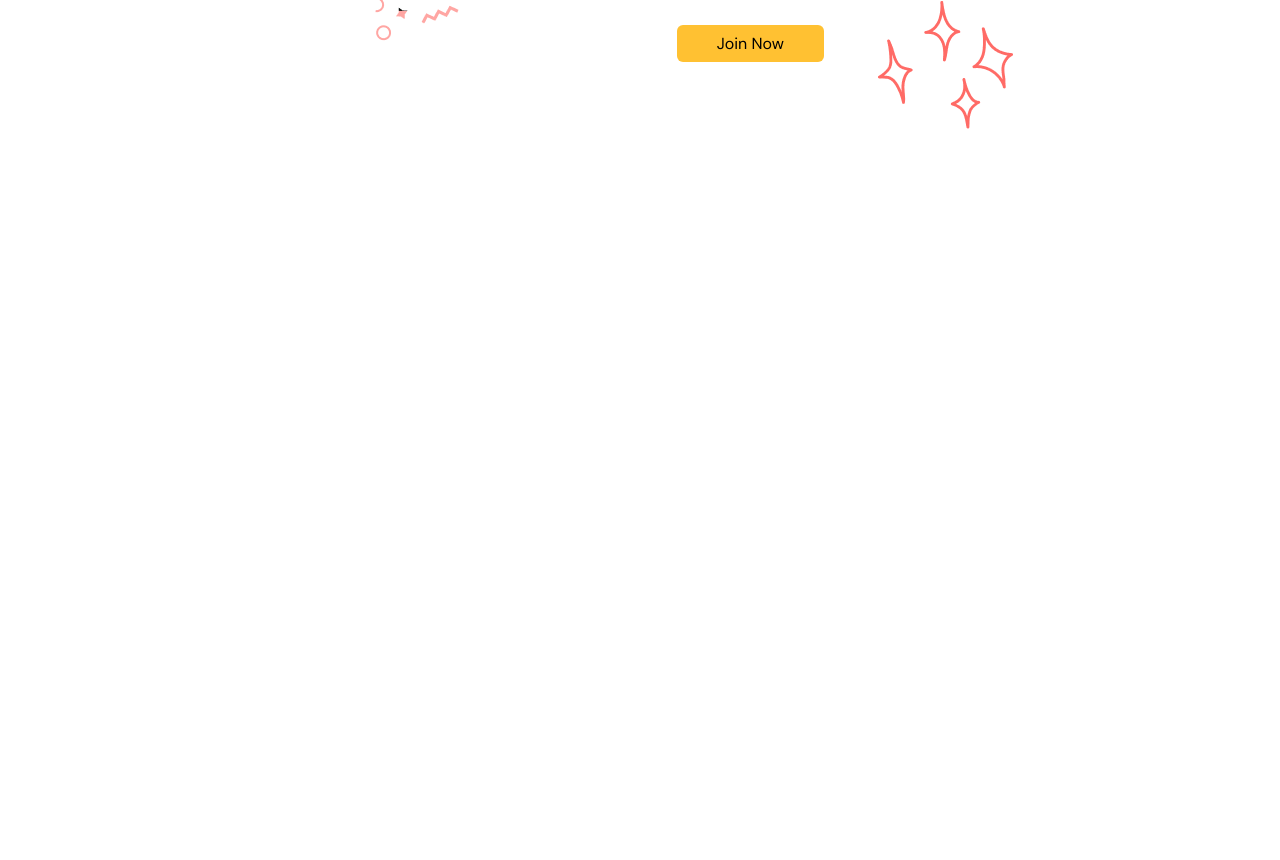
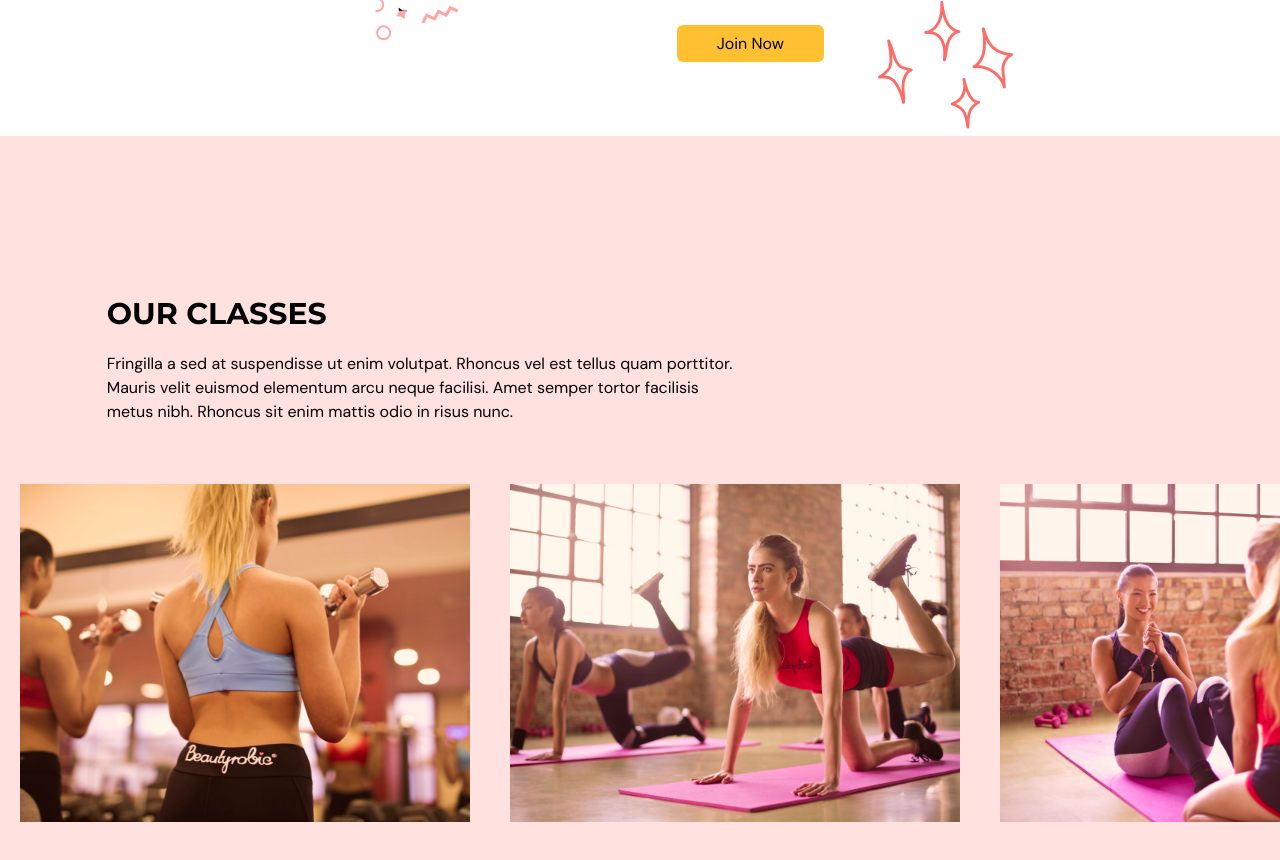
Before and after one commit to Silvia9680/Fitness-App, a React (Vite) app: page / in a window 1280 px wide. Shown: the part 2000-2860 px from the top of the page. Before the commit the page ends 2136 px from the top, so only its background shows below. Built offline with nearby package versions, Linux system fonts and the light colour scheme; the HTML template or start-up script is replaced by a standard one.

Commit message:
Add Our Classes

```diff
--- a/src/App.tsx
+++ b/src/App.tsx
@@ -2,6 +2,7 @@
 import Navbar from "./scenes/navbar";
 import Home from "./scenes/home";
 import Benefits from "./scenes/benefits";
+import OurClasses from "./scenes/ourClasses";
 import { SelectedPage } from "./shared/types";
 
 function App() {
@@ -30,6 +31,7 @@
         />
         <Home setSelectedPage={setSelectedPage}/>
         <Benefits setSelectedPage={setSelectedPage}/>
+        <OurClasses setSelectedPage={setSelectedPage}/>
     </div>
   )
 }
--- /dev/null
+++ b/src/scenes/ourClasses/Class.tsx
@@ -0,0 +1,26 @@
+
+
+type Props = {
+    name: string;
+    description?: string;
+    image: string;
+}
+
+const Class = ({name, description, image}: Props) => {
+    const overlaStyles =  `p-5 absolute z-30 flex
+    h-[380px] w-[450px] flex-col items-center justify-center
+    whitespace-normal bg-primary-500 text-center text-white
+    opacity-0 transition duration-500 hover:opacity-90`;
+
+    return (
+    <li className="relative mx-5 inline-block h-[380px] w-[450px]">
+        <div className={overlaStyles}>
+            <p className="text-2xl">{name}</p>
+            <p className="mt-5">{description}</p>
+        </div>
+        <img src={image} alt={`${image}`} />
+    </li>
+    );
+}
+
+export default Class;
--- /dev/null
+++ b/src/scenes/ourClasses/index.tsx
@@ -0,0 +1,93 @@
+import { SelectedPage, ClassType } from '../../shared/types';
+import image1 from "../../assets/image1.png";
+import image2 from "../../assets/image2.png";
+import image3 from "../../assets/image3.png";
+import image4 from "../../assets/image4.png";
+import image5 from "../../assets/image5.png";
+import image6 from "../../assets/image6.png";
+import { motion } from "framer-motion";
+import HText from '../../shared/HText';
+import Class from './Class';
+
+const classes: Array<ClassType> = [
+    {
+        name: "Weight Training Classes",
+        description: "Lorem ipsum dolor sit amet, consectetur adipiscing elit, sed do eiusmod tempor incididunt ut labore et dolore magna aliqua. Ut enim ad minim veniam, quis nost",
+        image: image1,
+    },
+    {
+        name: "Yoga Classes",
+        image: image2,
+    },
+    {
+        name: "Ab Core Classes",
+        description: "Lorem ipsum dolor sit amet, consectetur adipiscing elit, sed do eiusmod tempor incididunt ut labore et dolore magna aliqua. Ut enim ad minim veniam, quis nost",
+        image: image3,
+    },
+    {
+        name: "Adventure Classes",
+        description: "Lorem ipsum dolor sit amet, consectetur adipiscing elit, sed do eiusmod tempor incididunt ut labore et dolore magna aliqua. Ut enim ad minim veniam, quis nost",
+        image: image4,
+    },
+    {
+        name: "Fitness Classes",
+        image: image5,
+    },
+    {
+        name: "Training Classes",
+        description: "Lorem ipsum dolor sit amet, consectetur adipiscing elit, sed do eiusmod tempor incididunt ut labore et dolore magna aliqua. Ut enim ad minim veniam, quis nost",
+        image: image6,
+    }
+]
+
+type Props = {
+    setSelectedPage: ( value: SelectedPage ) => void;
+}
+
+const OurClasses = ({ setSelectedPage }: Props )  => {
+    return (
+    <section id="ourclasses" className='w-full bg-primary-100 py-40'>
+        <motion.div
+            onViewportEnter={() => setSelectedPage(SelectedPage.OurClasses)}
+        >
+            <motion.div
+                className='mx-auto w-5/6'
+                initial= "hidden"
+                whileInView= "visible"
+                viewport={{ once: true, amount: 0.5 }}
+                transition={{ delay: 0.2, duration: 0.5 }}
+                variants={{
+                hidden: { opacity: 0, x: -50 },
+                visible: { opacity: 1, x: 0 },
+                }}
+            >
+            <div className='md:w-3/5'>
+                <HText>OUR CLASSES</HText>
+                <p className='py-5'>
+                    Fringilla a sed at suspendisse ut enim volutpat. Rhoncus vel est
+                    tellus quam porttitor. Mauris velit euismod elementum arcu neque
+                    facilisi. Amet semper tortor facilisis metus nibh. Rhoncus sit
+                    enim mattis odio in risus nunc.
+                </p>
+
+            </div>
+            </motion.div>
+            <div className='mt-10 h-[353px] w-full overflow-x-auto overflow-y-hidden'>
+                <ul className='w-[2800px] whitespace-nowrap'>
+                    {classes.map((item: ClassType, index) => (
+                        <Class
+                            key={`${item.name}-${index}}`}
+                            name={item.name}
+                            description={item.description}
+                            image={item.image}
+                        />
+                    ))}
+
+                </ul>
+            </div>
+        </motion.div>
+    </section>
+    )
+}
+
+export default OurClasses;
--- a/src/shared/types.ts
+++ b/src/shared/types.ts
@@ -10,3 +10,9 @@
     title: string;
     description: string;
   }
+
+  export interface ClassType {
+    name: string;
+    description?: string;
+    image: string;
+  }
```
